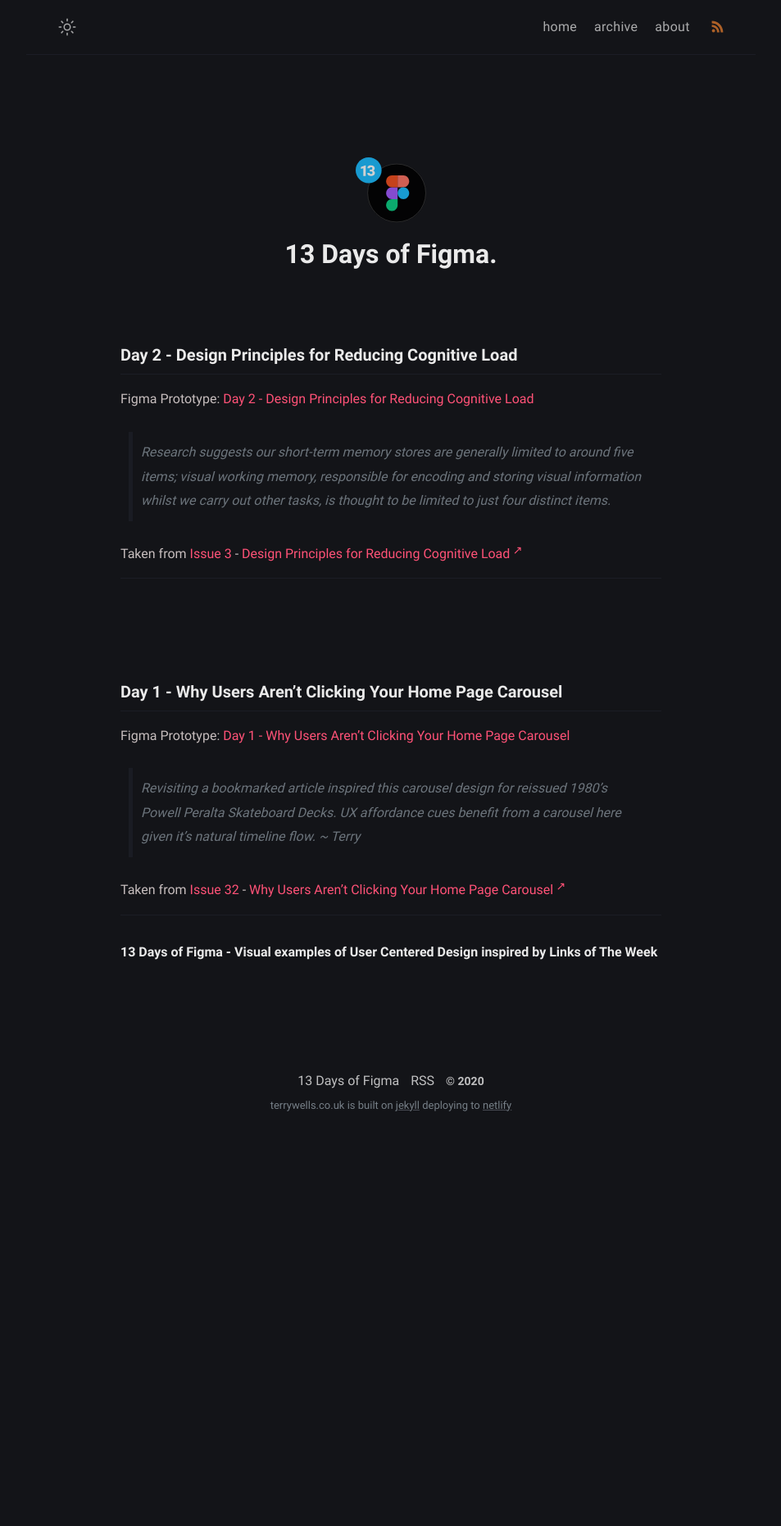
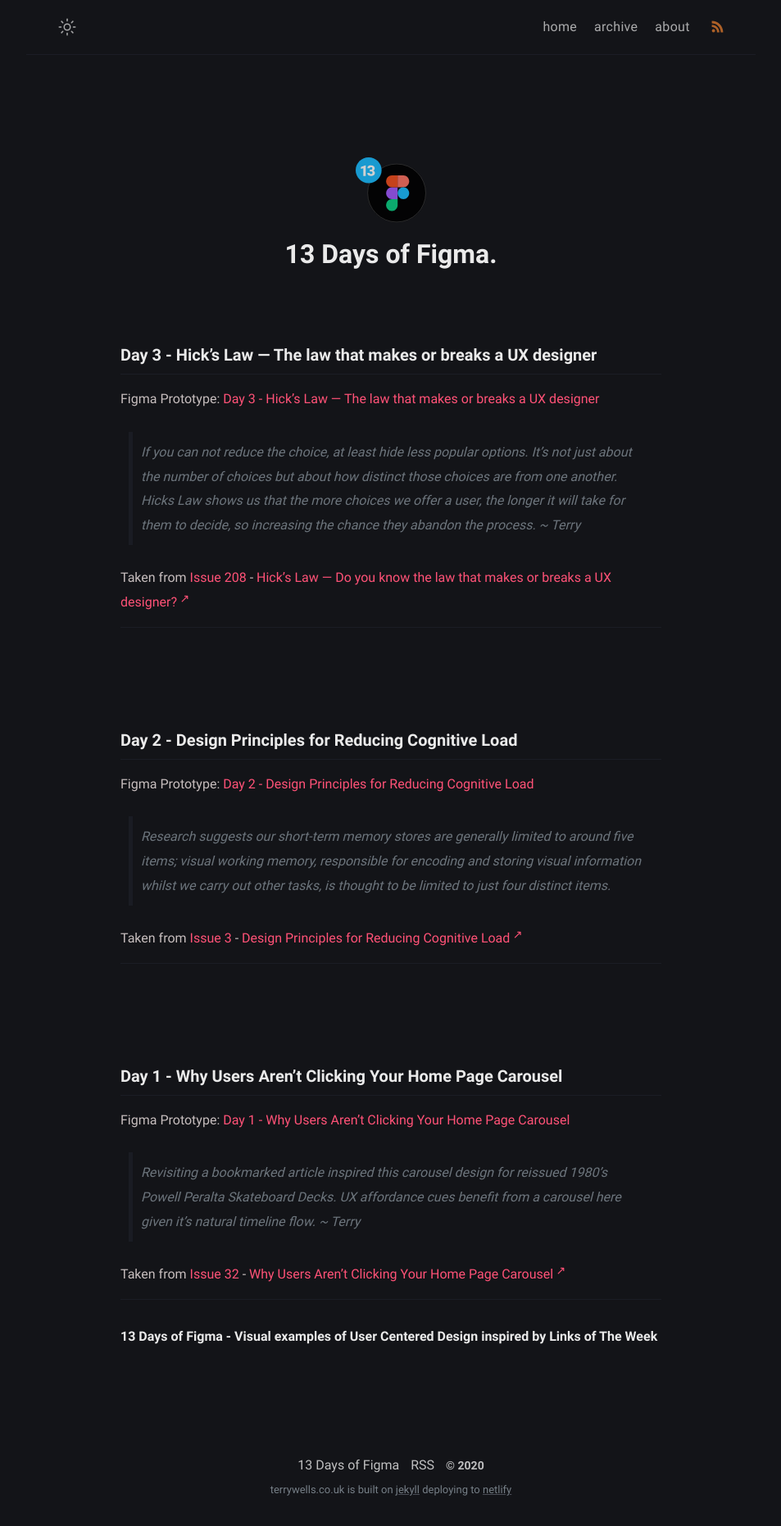
Before and after one commit to wristtattoo/jekyll-klise, a Jekyll site: the page built from 13daysoffigma.md, in a window 1280 px wide. Shown: the whole page at 82% size, without its empty margins (163-1116 px from the left). Built offline with Jekyll 4.4.1, drawn with Linux system fonts in a browser that asks for light colours; a script that is not in the unit is left out; before the commit the page ends 1393 px from its top, so only the background shows below that.

Commit message:
13DOF III
Day 3 write up

```diff
--- a/13daysoffigma.md
+++ b/13daysoffigma.md
@@ -6,6 +6,18 @@
 comments: false
 tags: figma 13 days 13DOF
 ---
+### Day 3 - Hick’s Law — The law that makes or breaks a UX designer
+
+Figma Prototype: <a href="13-days-of-figma-day-3-hick-s-law-the-law-that-makes-or-breaks-a-ux-designer/" title="Day 3 - Hick’s Law — The law that makes or breaks a UX designer" alt="Day 3 - Hick’s Law — The law that makes or breaks a UX designer">Day 3 - Hick’s Law — The law that makes or breaks a UX designer</a>
+
+> If you can not reduce the choice, at least hide less popular options. It’s not just about the number of choices but about how distinct those choices are from one another. Hicks Law shows us that the more choices we offer a user, the longer it will take for them to decide, so increasing the chance they abandon the process. ~ Terry
+
+Taken from <a href="/issue-208-1-may-2020-times-new-arial-typography-fonts-hicks-law-ux-ucd-ghibli-beastie-boys/" alt="Issue 208" title="Issue 208">Issue 208</a> - <a href="https://uxdesign.cc/do-you-know-the-law-that-makes-or-breaks-a-ux-designer-hicks-law-6f2651400663" title="Hick’s Law — Do you know the law that makes or breaks a UX designer?" alt="Hick’s Law — Do you know the law that makes or breaks a UX designer?" target="_blank">Hick’s Law — Do you know the law that makes or breaks a UX designer?</a>
+
+---
+
+<br><br>
+
 ### Day 2 - Design Principles for Reducing Cognitive Load
 
 Figma Prototype: <a href="/13-days-of-figma-day-2-design-principles-for-reducing-cognitive-load/" title="Day 2 - Design Principles for Reducing Cognitive Load" alt="Day 2 - Design Principles for Reducing Cognitive Load">Day 2 - Design Principles for Reducing Cognitive Load</a>
--- a/_layouts/404.html
+++ b/_layouts/404.html
@@ -33,8 +33,8 @@
       <div class="not-found">
         <div class="container">
           <div class="title">404</div>
-          <p class="phrase">😕 Page not found</p>
-          <a class="solution" href="{{ site.url }}">back home</a>
+          <p class="phrase">😕 ~ Page not found</p>
+          <a class="solution" href="{{ site.url }}">home</a>
         </div>
       </div>
     </main>
```
